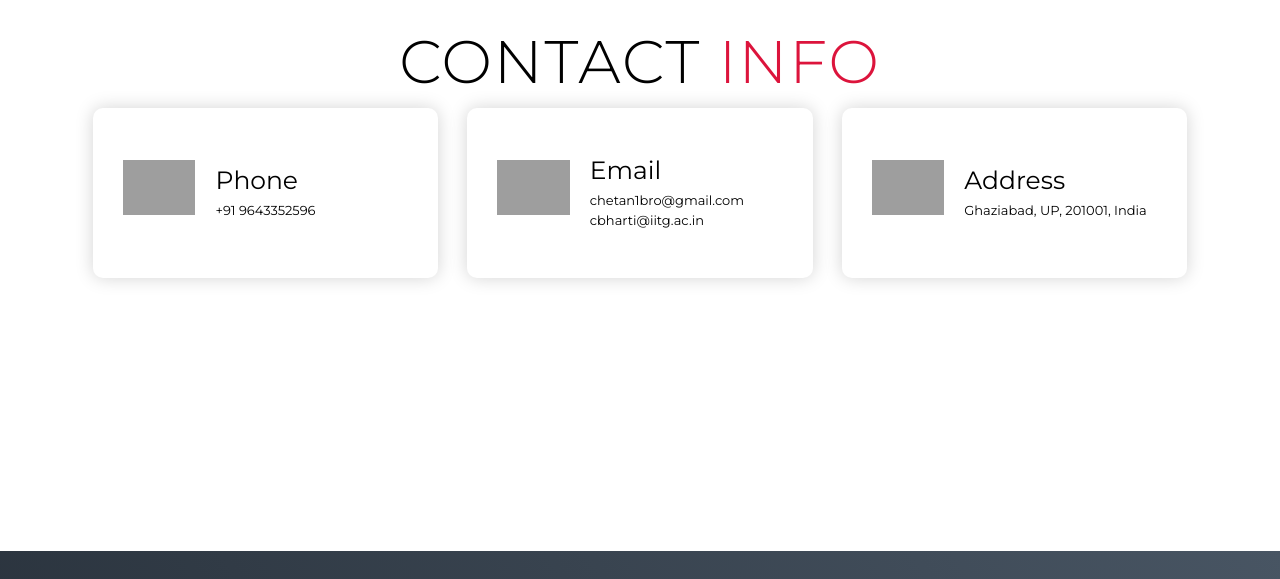
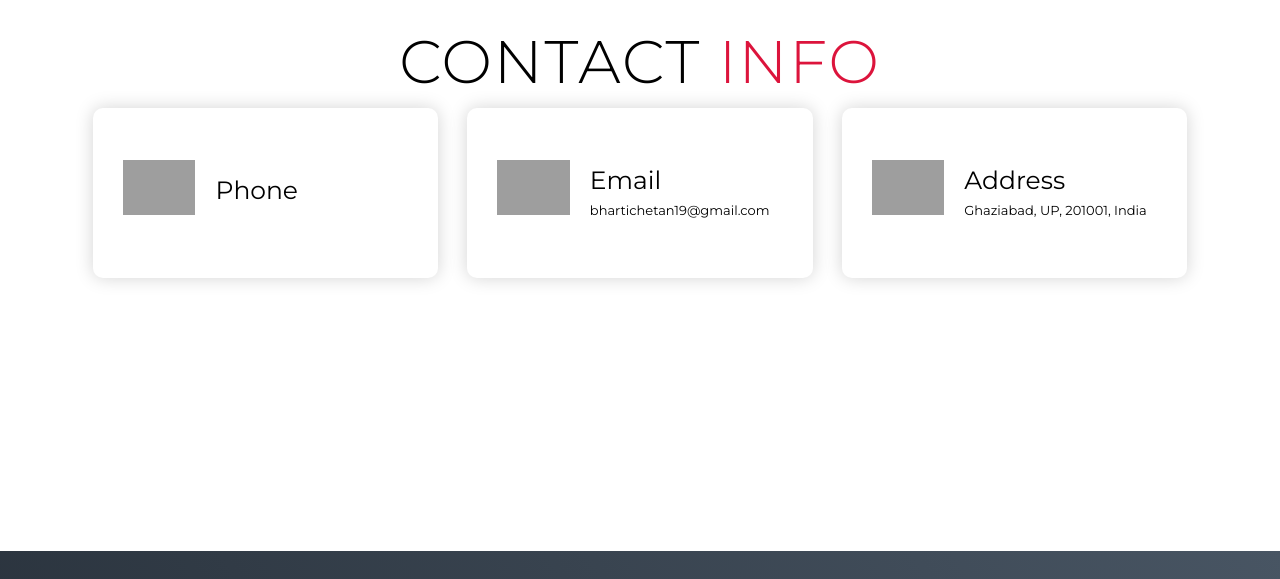
Before and after one commit to chetan1bro/chetanbharti, a plain HTML site: page index.html in a window 1280 px wide. Shown: the part 4572-5151 px from the top of the page. Drawn offline with Linux system fonts and the light colour scheme; grey boxes are pictures that could not be loaded.

Commit message:
change number and mail

```diff
--- a/index.html
+++ b/index.html
@@ -193,7 +193,7 @@
                     <div class="icon"><img src="https://img.icons8.com/bubbles/100/000000/phone.png" /></div>
                     <div class="contact-info">
                         <h1>Phone</h1>
-                        <h2>+91 9643352596</h2>
+                        <h2></h2>
 
                     </div>
                 </div>
@@ -201,8 +201,8 @@
                     <div class="icon"><img src="https://img.icons8.com/bubbles/100/000000/new-post.png" /></div>
                     <div class="contact-info">
                         <h1>Email</h1>
-                        <h2>chetan1bro@gmail.com</h2>
-                        <h2>cbharti@iitg.ac.in</h2>
+                        <h2>bhartichetan19@gmail.com</h2>
+
                     </div>
                 </div>
                 <div class="contact-item">
```
